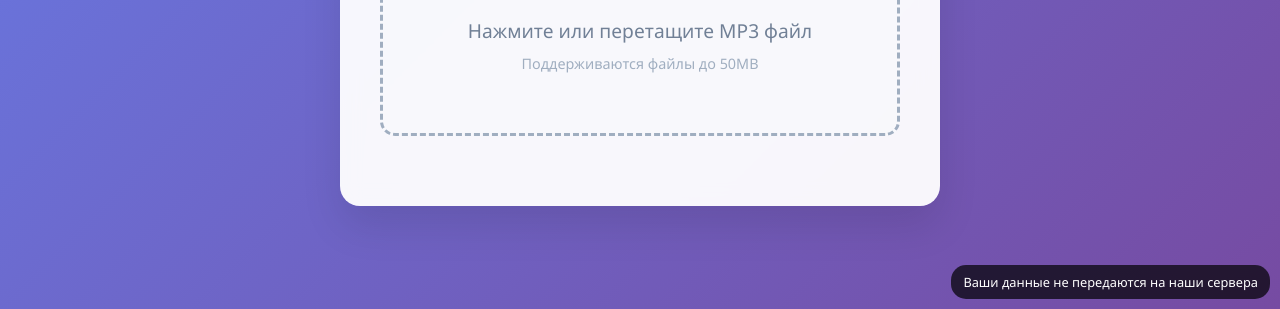
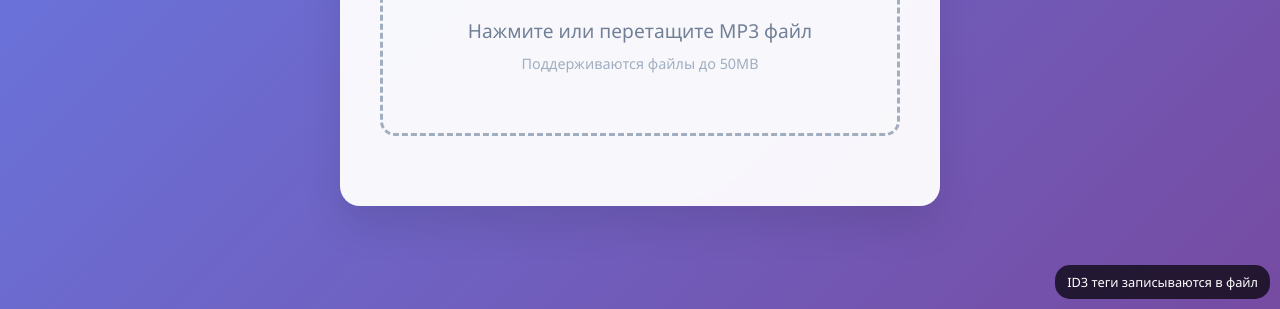
Before and after one commit to DanSQWOZ/MP3CONVERSE, a plain HTML site: page index.html in a window 1280 px wide. Shown: the part 491-800 px from the top of the page. Drawn offline with Linux system fonts and the light colour scheme.

Commit message:
Update index.html

```diff
--- a/index.html
+++ b/index.html
@@ -841,8 +841,8 @@
         }
     </script>
 
-     <div style="position: fixed; bottom: 10px; right: 10px; background: rgba(0,0,0,0.7); color: white; padding: 8px 12px; border-radius: 15px; font-size: 0.8em;">
-        Ваши данные не передаются на наши сервера
+    <div style="position: fixed; bottom: 10px; right: 10px; background: rgba(0,0,0,0.7); color: white; padding: 8px 12px; border-radius: 15px; font-size: 0.8em;">
+        ID3 теги записываются в файл
     </div>
 </body>
 </html>
```
